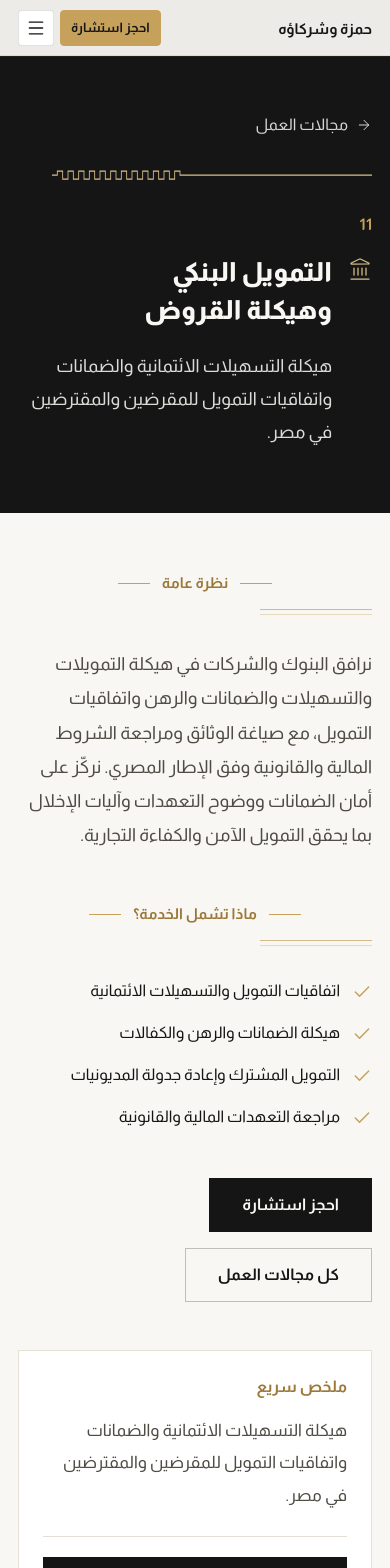
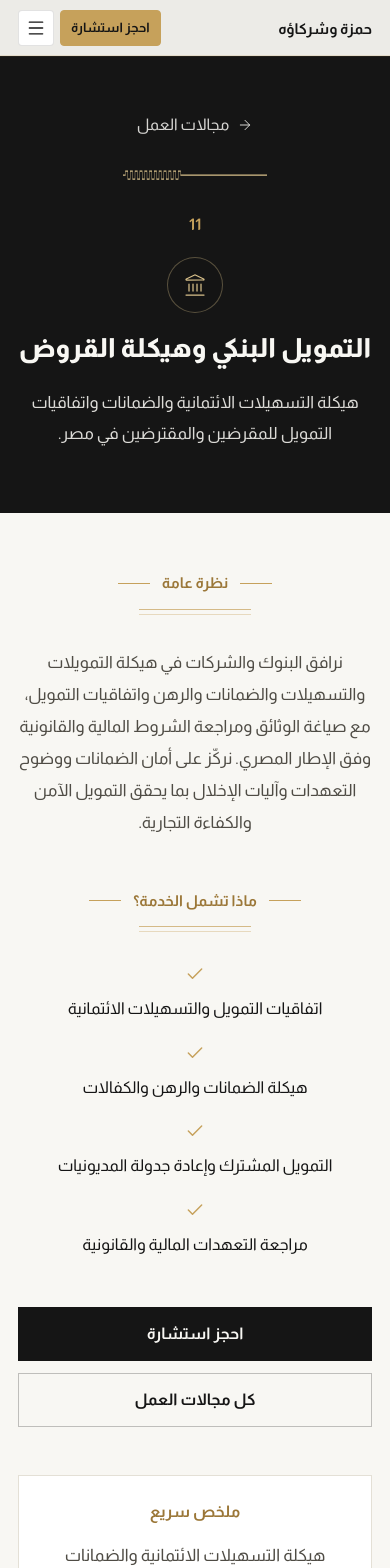
Before and after one commit to YousefMH/hamza-partners, a React (Vite) app: page /services/banking-finance in a window 390 px wide. Shown: the top 1568 px of the page. Built offline with nearby package versions, Linux system fonts and the light colour scheme.

Commit message:
style: center service detail content on mobile
Align the service hero, overview, highlights, CTAs, and sidebar
cards to the center on small screens while keeping desktop start-aligned.

```diff
--- a/src/pages/ServiceDetailPage.tsx
+++ b/src/pages/ServiceDetailPage.tsx
@@ -39,25 +39,41 @@ export function ServiceDetailPage() {
   return (
     <>
       <SeoHead seo={serviceSeo(service)} />
-      <Header />
+      <Header forceSolid />
       <main>
         <section className="bg-charcoal pt-28 pb-16 text-ivory md:pt-36 md:pb-20">
-          <div className="container-editorial">
-            <a href={appUrl("/#services")}
-              className="mb-8 inline-flex items-center gap-2 text-base text-ivory/85 transition-colors hover:text-gold-champagne"
+          <div className="container-editorial text-center md:text-start">
+            <a
+              href={appUrl('/#services')}
+              className="mb-8 inline-flex items-center justify-center gap-2 text-base text-ivory/85 transition-colors hover:text-gold-champagne md:justify-start"
             >
               <ArrowRight size={16} strokeWidth={1.5} aria-hidden="true" />
               مجالات العمل
             </a>
-            <Meander className="mb-8 w-full max-w-xs" tone="champagne" />
+
+            <div className="flex justify-center md:justify-start">
+              <Meander className="mb-8 w-36 max-w-xs sm:w-44 md:w-full" tone="champagne" />
+            </div>
+
             <p className="font-display text-base font-bold text-gold">{service.number}</p>
-            <div className="mt-4 flex items-start gap-4">
-              <ServiceIcon name={service.icon} className="mt-1 size-6 shrink-0 text-gold-champagne" />
+
+            <div className="mt-5 flex flex-col items-center gap-4 md:mt-4 md:flex-row md:items-start md:gap-4">
+              <span
+                className="flex size-14 items-center justify-center rounded-full border border-gold-champagne/35 bg-charcoal/40 md:mt-1 md:size-auto md:rounded-none md:border-0 md:bg-transparent"
+                aria-hidden="true"
+              >
+                <ServiceIcon
+                  name={service.icon}
+                  className="size-6 text-gold-champagne md:size-6"
+                />
+              </span>
               <div className="max-w-3xl">
-                <h1 className="text-[clamp(1.65rem,3.8vw,2.75rem)] font-extrabold leading-[1.45]">
+                <h1 className="text-[clamp(1.65rem,5.5vw,2.75rem)] font-extrabold leading-[1.45] text-balance">
                   {service.title}
                 </h1>
-                <p className="mt-5 text-lg leading-[1.85] text-ivory/88">{service.shortDescription}</p>
+                <p className="mx-auto mt-5 max-w-md text-[1.05rem] leading-[1.85] text-ivory/88 md:mx-0 md:max-w-none md:text-lg">
+                  {service.shortDescription}
+                </p>
               </div>
             </div>
           </div>
@@ -65,44 +81,56 @@ export function ServiceDetailPage() {
 
         <section className="section-pad bg-ivory">
           <div className="container-editorial grid gap-12 lg:grid-cols-[1.4fr_0.6fr] lg:gap-16">
-            <div>
+            <div className="text-center md:text-start">
               <SectionLabel>نظرة عامة</SectionLabel>
-              <DoubleLine className="mb-8 max-w-[7rem]" />
-              <p className="max-w-2xl text-lg leading-[1.9] text-muted">{service.description}</p>
+              <DoubleLine className="mx-auto mb-8 max-w-[7rem] md:mx-0" />
+              <p className="mx-auto max-w-2xl text-[1.05rem] leading-[1.9] text-muted md:mx-0 md:text-lg">
+                {service.description}
+              </p>
 
               <div className="mt-12">
                 <SectionLabel>ماذا تشمل الخدمة؟</SectionLabel>
-                <DoubleLine className="mb-8 max-w-[7rem]" />
-                <ul className="max-w-2xl space-y-4">
+                <DoubleLine className="mx-auto mb-8 max-w-[7rem] md:mx-0" />
+                <ul className="mx-auto max-w-2xl space-y-5 md:mx-0 md:space-y-4">
                   {service.highlights.map((item) => (
-                    <li key={item} className="flex items-start gap-3 text-base leading-relaxed text-charcoal">
+                    <li
+                      key={item}
+                      className="flex flex-col items-center gap-2.5 text-[1.02rem] leading-[1.75] text-charcoal md:flex-row md:items-start md:gap-3 md:text-base md:leading-relaxed"
+                    >
                       <Check
-                        className="mt-1 size-5 shrink-0 text-gold"
+                        className="size-5 shrink-0 text-gold md:mt-1"
                         strokeWidth={1.75}
                         aria-hidden="true"
                       />
-                      <span>{item}</span>
+                      <span className="max-w-sm md:max-w-none">{item}</span>
                     </li>
                   ))}
                 </ul>
               </div>
 
-              <div className="mt-12 flex flex-wrap gap-4">
-                <Button href={appUrl("/#contact")} size="lg">
+              <div className="mt-12 flex flex-col items-stretch gap-3 sm:flex-row sm:flex-wrap sm:justify-center md:justify-start">
+                <Button href={appUrl('/#contact')} size="lg" className="w-full sm:w-auto">
                   {siteConfig.cta.book}
                 </Button>
-                <Button href={appUrl("/#services")} variant="secondary" size="lg">
+                <Button
+                  href={appUrl('/#services')}
+                  variant="secondary"
+                  size="lg"
+                  className="w-full sm:w-auto"
+                >
                   كل مجالات العمل
                 </Button>
               </div>
             </div>
 
-            <aside className="space-y-6">
+            <aside className="space-y-6 text-center md:text-start">
               <div className="border border-border bg-white p-6 md:p-7">
                 <p className="font-display text-base font-bold text-gold-dark">ملخص سريع</p>
-                <p className="body-copy mt-4">{service.shortDescription}</p>
+                <p className="body-copy mx-auto mt-4 max-w-sm md:mx-0 md:max-w-none">
+                  {service.shortDescription}
+                </p>
                 <div className="mt-6 border-t border-border pt-5">
-                  <Button href={appUrl("/#contact")} className="w-full" size="lg">
+                  <Button href={appUrl('/#contact')} className="w-full" size="lg">
                     {siteConfig.cta.contact}
                   </Button>
                 </div>
```
